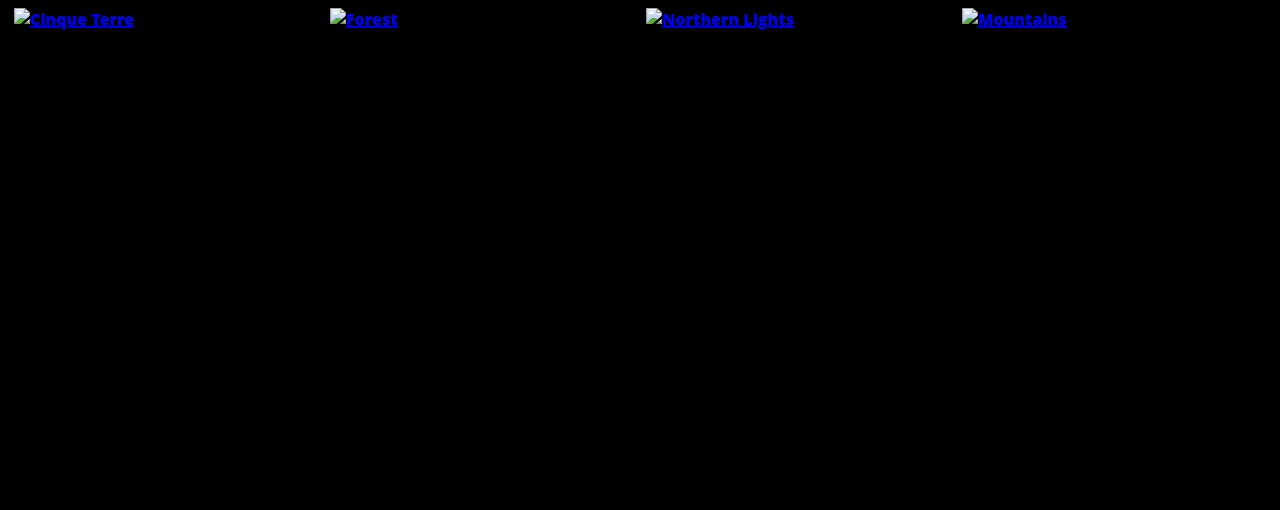
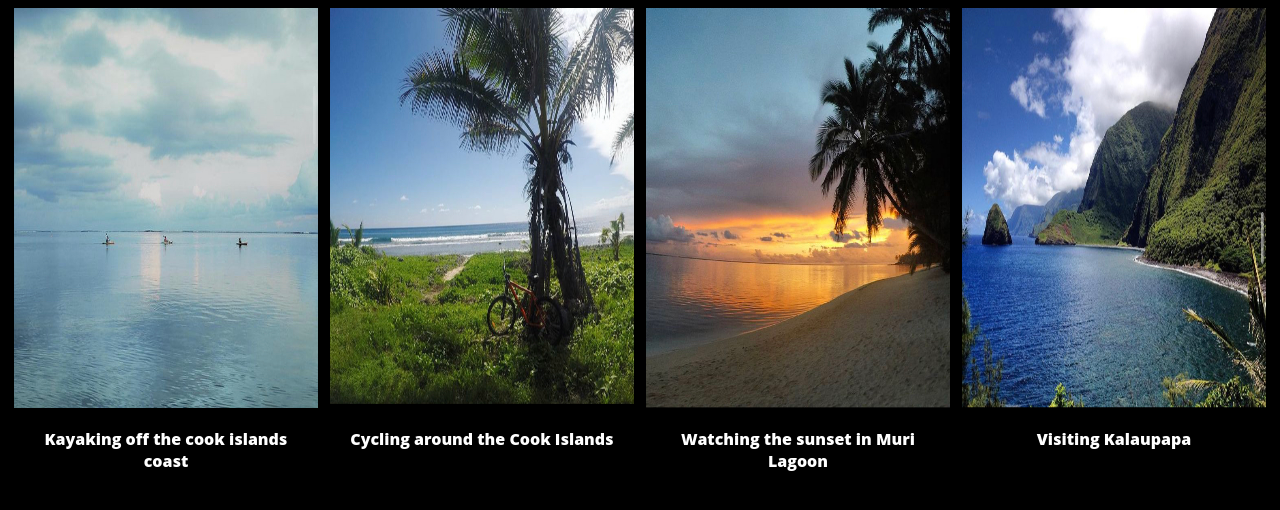
Before and after one commit to moiraleon/Personal-Project, a plain HTML site: page gallery.html in a window 1280 px wide. Drawn offline with Linux system fonts and the light colour scheme.

Commit message:
gallery row 1

```diff
--- a/gallery.html
+++ b/gallery.html
@@ -10,38 +10,38 @@
 <body>
     <div class="responsive">
         <div class="gallery">
-          <a target="_blank" href="img_5terre.jpg">
-            <img src="img_5terre.jpg" alt="Cinque Terre" width="600" height="400">
+          <a target="_blank" >
+            <img src="/public/Raratonga.jpeg" alt="Raratonga" width="600" height="400">
           </a>
-          <div class="desc">Add a description of the image here</div>
+          <div class="desc">Kayaking off the cook islands coast</div>
         </div>
       </div>
 
 
       <div class="responsive">
         <div class="gallery">
-          <a target="_blank" href="img_forest.jpg">
-            <img src="img_forest.jpg" alt="Forest" width="600" height="400">
+          <a target="_blank" >
+            <img src="/public/beach.jpeg" alt="beach" width="600" height="400">
           </a>
-          <div class="desc">Add a description of the image here</div>
+          <div class="desc">Cycling around the Cook Islands</div>
         </div>
       </div>
 
       <div class="responsive">
         <div class="gallery">
-          <a target="_blank" href="img_lights.jpg">
-            <img src="img_lights.jpg" alt="Northern Lights" width="600" height="400">
+          <a target="_blank" >
+            <img src="/public/Muri Lagoon.jpg" alt="Muri Lagoon" width="600" height="400">
           </a>
-          <div class="desc">Add a description of the image here</div>
+          <div class="desc">Watching the sunset in Muri Lagoon</div>
         </div>
       </div>
 
       <div class="responsive">
         <div class="gallery">
-          <a target="_blank" href="img_mountains.jpg">
-            <img src="img_mountains.jpg" alt="Mountains" width="600" height="400">
+          <a target="_blank">
+            <img src="/public/Molokai.jpeg" alt="Molokai" width="600" height="400">
           </a>
-          <div class="desc">Add a description of the image here</div>
+          <div class="desc">Visiting Kalaupapa</div>
         </div>
       </div>
 
--- a/project.css
+++ b/project.css
@@ -138,12 +138,13 @@ div.gallery:hover {
 
 div.gallery img {
   width: 100%;
-  height: auto;
+  height: 400px;
 }
 
 div.desc {
   padding: 15px;
   text-align: center;
+  color: white;
 }
 
 * {
@@ -156,7 +157,16 @@ div.desc {
   width: 24.99999%;
 }
 
-@media only screen and (max-width: 700px) {
+
+.clearfix:after {
+  content: "";
+  display: table;
+  clear: both;
+}
+
+
+
+/* @media only screen and (max-width: 700px) {
   .responsive {
     width: 49.99999%;
     margin: 6px 0;
@@ -167,43 +177,4 @@ div.desc {
   .responsive {
     width: 100%;
   }
-}
-
-.clearfix:after {
-  content: "";
-  display: table;
-  clear: both;
-}
-
-
-
-
-
-
-/*
-{
-    background-position: center;
-    background-repeat: no-repeat;
-    background-size: cover;
-    display: block;
-    margin: auto;
-    max-width: 100%;
-     max-height: 100%;
-
-}
-/* .spain_text{
-    display: none;
-    border:1px solid #000;
-    height:30px;
-    width:290px;
-    margin-left:10px;
-    background-image: url("https://i.natgeofe.com/k/e800ca90-2b5b-4dad-b4d7-b67a48c96c91/spain-madrid.jpg")
-}
-
-.spain_text:hover{
-    color: white;
-    display: block;
-    background-image: url("https://i.natgeofe.com/k/e800ca90-2b5b-4dad-b4d7-b67a48c96c91/spain-madrid.jpg")
-}
-
- */
+} */
```
